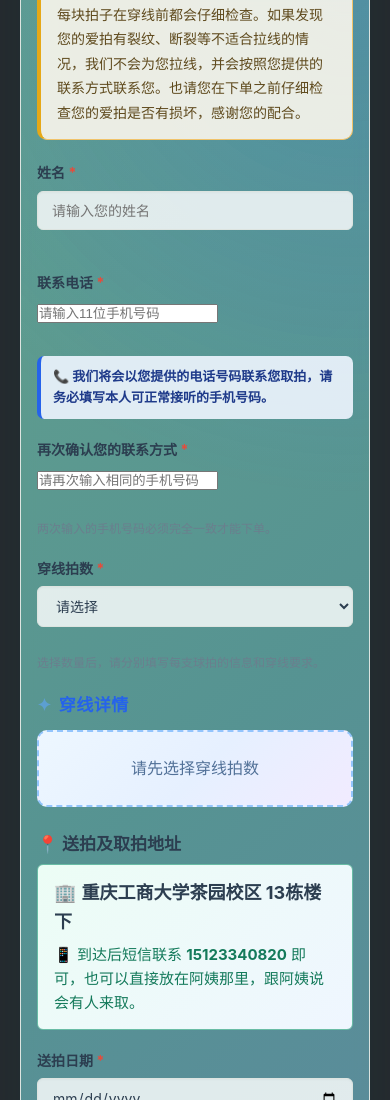
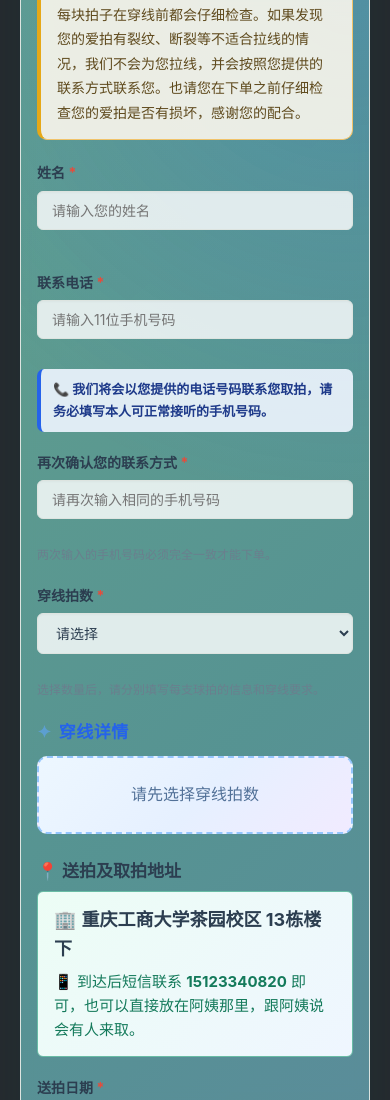
Before and after one commit to rui96828/badminton-stringing-service, a website: page index.html in a window 390 px wide. Shown: the part 906-2006 px from the top of the page. Drawn offline with Linux system fonts and the light colour scheme.

Commit message:
Match phone input styling with form fields

```diff
--- a/index.html
+++ b/index.html
@@ -4,7 +4,7 @@
     <meta charset="UTF-8">
     <meta name="viewport" content="width=device-width, initial-scale=1.0">
     <title>🏸 羽毛球穿线服务 - 在线预约</title>
-    <link rel="stylesheet" href="style.css?v=20260731-7">
+    <link rel="stylesheet" href="style.css?v=20260731-8">
 </head>
 <body>
     <!-- 羽毛球背景粒子容器 -->
@@ -361,6 +361,6 @@
         <p>© 2026 羽毛球穿线服务 · 手工精调 · 品质保证</p>
     </footer>
 
-    <script src="script.js?v=20260731-7"></script>
+    <script src="script.js?v=20260731-8"></script>
 </body>
 </html>
--- a/style.css
+++ b/style.css
@@ -668,6 +668,7 @@ select:hover ~ .mouse-feather,
 
 /* 输入框羽毛球风格 */
 .form-group input[type="text"],
+.form-group input[type="tel"],
 .form-group input[type="number"],
 .form-group input[type="date"],
 .form-group select,
```
